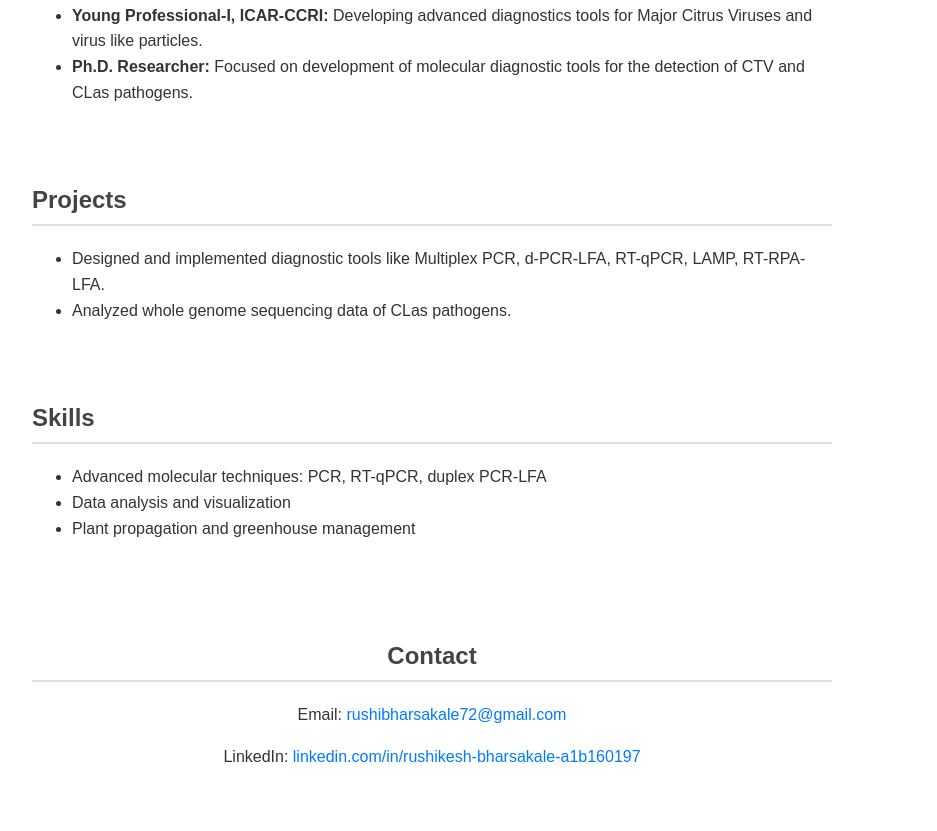
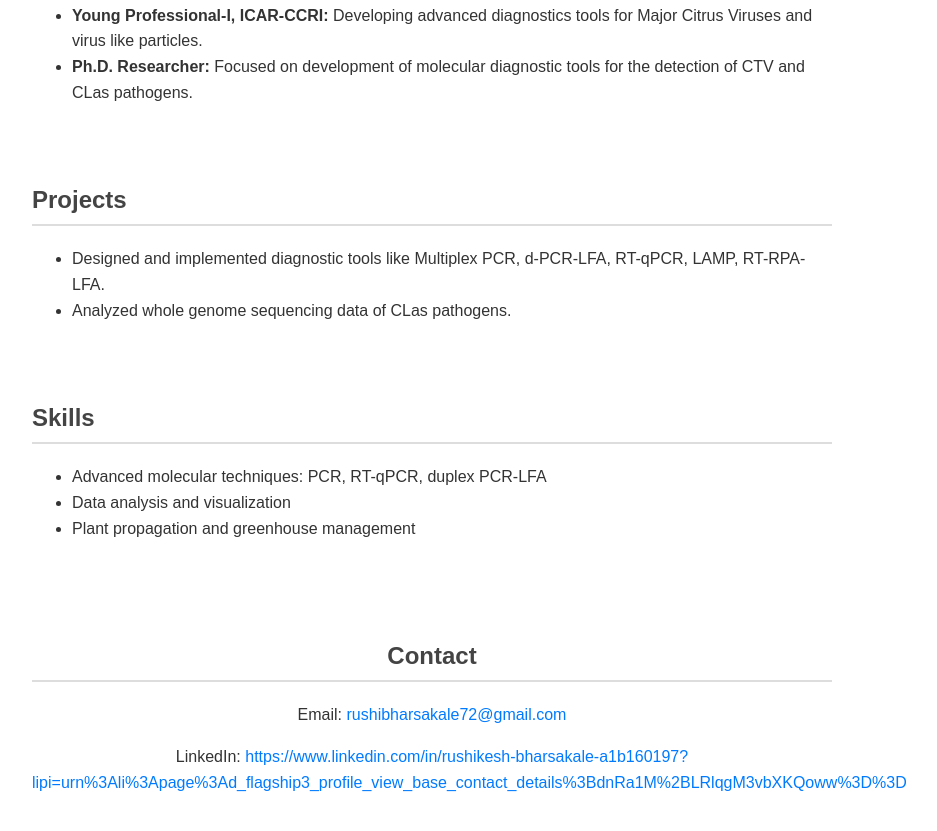
Before and after one commit to Shivv98/rushiresume, a plain HTML site: page index.html in a window 1280 px wide. Shown: the part 700-1531 px from the top of the page, without its empty margins (208-1145 px from the left). Before the commit the page ends 1506 px from the top, so only its background shows below. Drawn offline with Linux system fonts and the light colour scheme.

Commit message:
Update index.html

```diff
--- a/index.html
+++ b/index.html
@@ -92,7 +92,7 @@
     <section class="contact">
         <h2>Contact</h2>
         <p>Email: <a href="mailto:your.email@example.com">rushibharsakale72@gmail.com</a></p>
-        <p>LinkedIn: <a href="https://linkedin.com/in/yourprofile" target="_blank">linkedin.com/in/rushikesh-bharsakale-a1b160197</a></p>
+        <p>LinkedIn: <a href="https://linkedin.com/in/yourprofile" target="_blank">https://www.linkedin.com/in/rushikesh-bharsakale-a1b160197?lipi=urn%3Ali%3Apage%3Ad_flagship3_profile_view_base_contact_details%3BdnRa1M%2BLRlqgM3vbXKQoww%3D%3D</a></p>
     </section>
 </body>
 </html>
```
